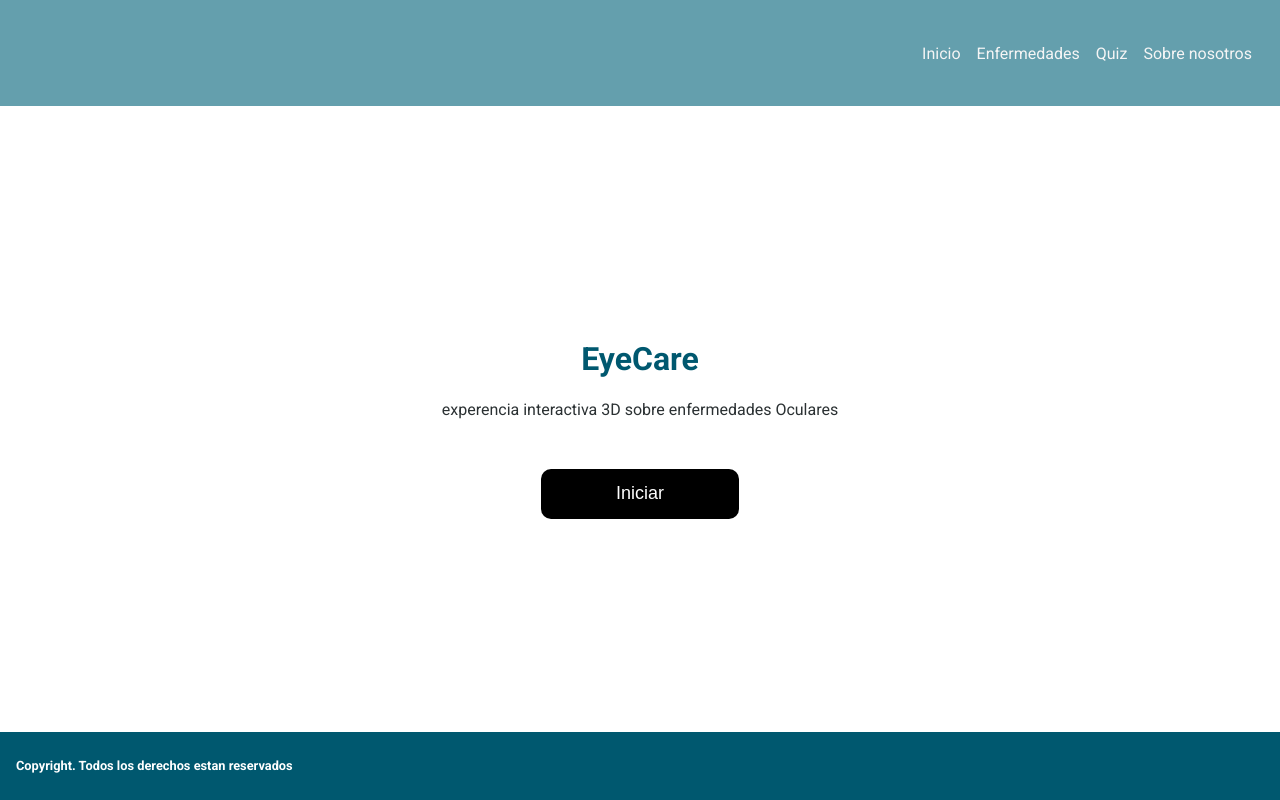
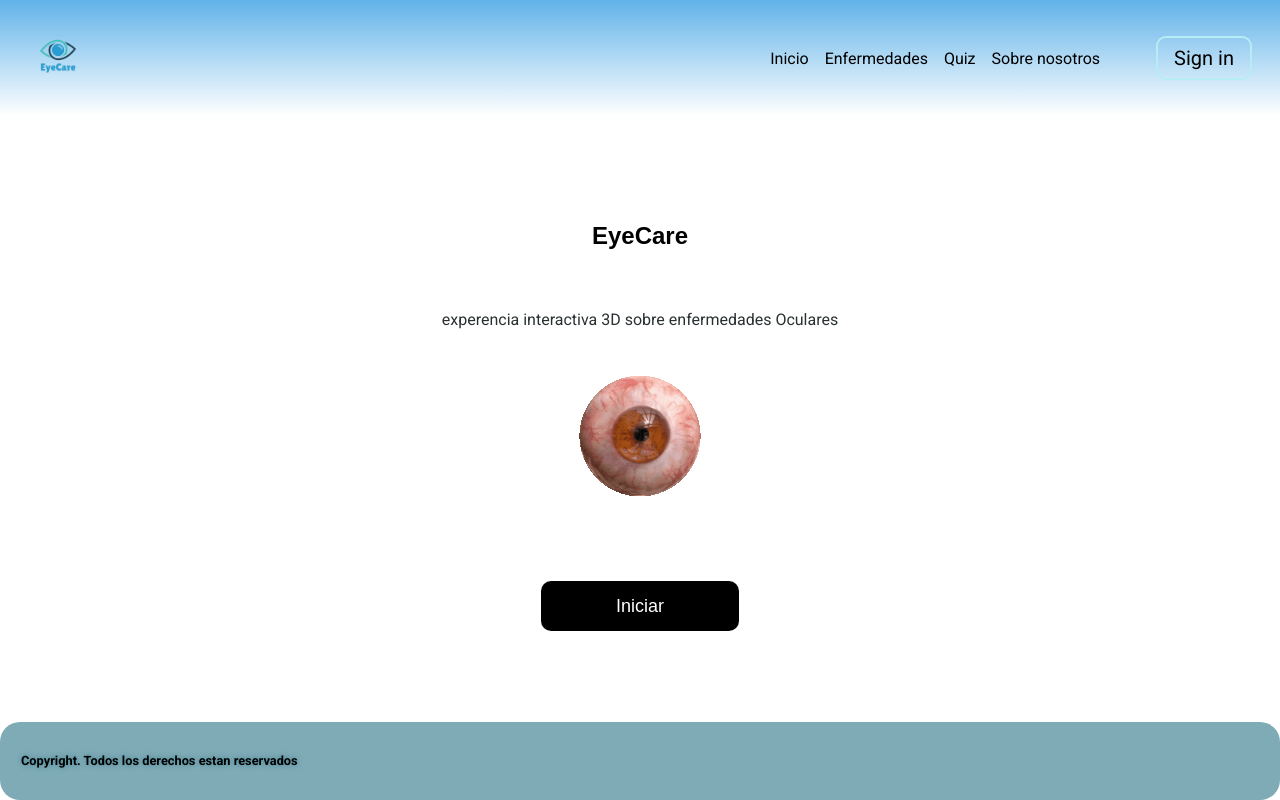
Before and after one commit to wilvelasco1006/EyeCare, a React (Vite) app: page / in a window 1280 px wide. Built offline with nearby package versions, Linux system fonts and the light colour scheme.

Commit message:
mejora del estilo, imagen gif de anumacion y formulario login

```diff
--- a/index.html
+++ b/index.html
@@ -2,7 +2,7 @@
 <html lang="en">
   <head>
     <meta charset="UTF-8" />
-    <link rel="icon" type="image/png" href="./public/EyeCare.png" />
+    <link rel="icon" type="imagen/png" href="./public/EyeCare.png" />
     <link rel="preconnect" href="https://fonts.googleapis.com">
     <link rel="preconnect" href="https://fonts.gstatic.com" crossorigin>
     <link href="https://fonts.googleapis.com/css2?family=Roboto:ital,wght@0,100..900;1,100..900&display=swap" rel="stylesheet">
--- a/src/layout/footer/Footer.css
+++ b/src/layout/footer/Footer.css
@@ -1,9 +1,12 @@
 footer{
-    background-color: #00586F;
+    background-color: #00596f81;
     padding: 1rem;
+    border: 5px solid transparent;
+    border-radius: 20px;
 }
 .copy{
-    color: #ffffff;
+    color: #000000;
     font-size: 0.8rem;
     text-align: left;
+    text-shadow: 0 0 5px #00596f81;
 }
--- a/src/layout/header/Header.css
+++ b/src/layout/header/Header.css
@@ -1,9 +1,9 @@
-header{
-    background-color: #649fad;
+header {
+    background: linear-gradient(to bottom, #61b3e9, #ffffff); /* Ajustado para un gradiente de arriba hacia abajo */
     padding: 0.5rem;
 }
 
-nav{
+.nav {
     display: flex;
     justify-content: end;
     align-items: center;
@@ -11,10 +11,33 @@ nav{
     margin-right: 20px;
 }
 
-.logo{
-    width: 90px;
+.nav a {
+    color: #000; /* Color de letra negro */
+    text-decoration: none;
+}
+
+.nav a:hover {
+    color: #36aace; /* Cambia el color de la letra al pasar el mouse por encima */
+}
+
+.logo {
+    width: 100px;
     height: auto;
-    position: relative;
-    right: 900px;
+    margin-right: auto;
+    filter: drop-shadow(2px 5px 480px #000000)
+}
+.sign-in-link {
+    color: #000; /* Color de letra negro */
+    border: 2px solid #b6ecf3;
+    background-color: transparent;
+    padding: 0.5rem 1rem;
+    border-radius: 10px;
+    font-size: 20px;
+    box-sizing: border-box;
+    margin-left: 40px;
+}
 
+.sign-in-link:hover {
+    color: #104858; /* Cambia el color de la letra al pasar el mouse por encima */
+    background-color: #0f545e; /* Cambia el fondo al pasar el mouse por encima */
 }
--- a/src/layout/header/Header.jsx
+++ b/src/layout/header/Header.jsx
@@ -5,8 +5,8 @@ import "./Header.css";
 const Header = () => {
   return (
     <header>
-        <nav>
-        <img src="./public/nobackground.png" alt="eye" className="logo"/>
+        <nav className="nav">
+          <img src="./public/nobackground.png" alt="eye" className="logo"/>
             <NavLink to="/" end>
             Inicio
             </NavLink>
@@ -19,6 +19,9 @@ const Header = () => {
             <NavLink to="about us" end>
             Sobre nosotros
             </NavLink>
+            <NavLink to="sign in" end className="sign-in-link">
+            Sign in
+            </NavLink>
         </nav>
     </header>
   )
--- a/src/main.jsx
+++ b/src/main.jsx
@@ -7,6 +7,7 @@ import NotFound from './pages/not-found/NotFound.jsx'
 import AboutUs from "./pages/about-us/AboutUs.jsx"
 import { BrowserRouter, Routes, Route } from 'react-router'
 import Layout from './layout/Layout.jsx'
+import Sign from './pages/sign-in/Sign.jsx'
 
 createRoot(document.getElementById('root')).render(
   <BrowserRouter>
@@ -17,6 +18,7 @@ createRoot(document.getElementById('root')).render(
         <Route path="quiz" element={<Quiz />} />
         <Route path="*" element={<NotFound />}/>
         <Route path="about us" element={<AboutUs />}/>
+        <Route path="sign in" element={<Sign />}/>
       </Routes>
     </Layout>
   </BrowserRouter>
--- a/src/pages/home/Home.css
+++ b/src/pages/home/Home.css
@@ -16,3 +16,8 @@
     cursor: pointer;
 
 }
+.Home button:hover{
+    background-color: #000000cb;
+    color: #ffffff;
+
+}
--- a/src/pages/home/Home.jsx
+++ b/src/pages/home/Home.jsx
@@ -11,6 +11,7 @@ const Home = () => {
     <div className="Home">
       <h1 className="titulo">EyeCare</h1>
       <p className="info-text">experencia interactiva 3D sobre enfermedades Oculares</p>
+      <img src="./public/eye.gif" alt="Animated Eye" className="animated-image" />
       <button className="boton-welcome" onClick={handleClick}>Iniciar</button>
     </div>
   );
--- /dev/null
+++ b/src/pages/sign-in/Sign.css
@@ -0,0 +1,56 @@
+.Sign{
+    width: 30%;
+    height: auto;
+    margin: auto;
+    margin-bottom: 50px;
+    margin-top: 50px;
+    display: flex;
+    flex-direction: column;
+    align-items: center;
+    background-color: #fff;
+    padding: 20px;
+    border: 5px solid transparent;
+    border-radius: 20px;
+    box-shadow: 0 0 5px #000000;
+}
+.titulo{
+    color: #000000;
+    font-size: 1.5rem;
+    margin-bottom: 60px;
+    font-family: sans-serif;
+
+}
+
+#email{
+    border-bottom: 2px solid #000;
+    width: 90%;
+    height: 40px;
+    margin-bottom: 40px;
+    border-radius: 10px;
+    padding: 0 10px;
+    box-sizing: border-box;
+}
+#password{
+    border-bottom: 2px solid #000;
+    width: 90%;
+    height: 40px;
+    margin-bottom: 20px;
+    border-radius: 10px;
+    padding: 0 10px;
+    box-sizing: border-box;
+}
+.boton-sign{
+    width: 50%;
+    height: 50px;
+    background-color: #000;
+    color: #fff;
+    border: none;
+    border-radius: 10px;
+    cursor: pointer;
+    position: relative;
+    margin:auto;
+    margin-top: 50px;
+}
+.Sign label{
+    margin-bottom: 20px;
+}
--- /dev/null
+++ b/src/pages/sign-in/Sign.jsx
@@ -0,0 +1,17 @@
+import "./Sign.css";
+
+
+const Sign = () => {
+    return (
+        <div className="Sign">
+        <h1 className="titulo">Iniciar Sesión</h1>
+        <form className="form">
+            <input type="email" id="email" name="email" placeholder="Email" />
+            <input type="password" id="password" name="password" placeholder="Password" />
+            <button className="boton-sign">Iniciar Sesión</button>
+        </form>
+        </div>
+    );
+    };
+
+    export default Sign;
```
Also changed, not shown: public/EyeCare.png, public/eye.gif (added).
